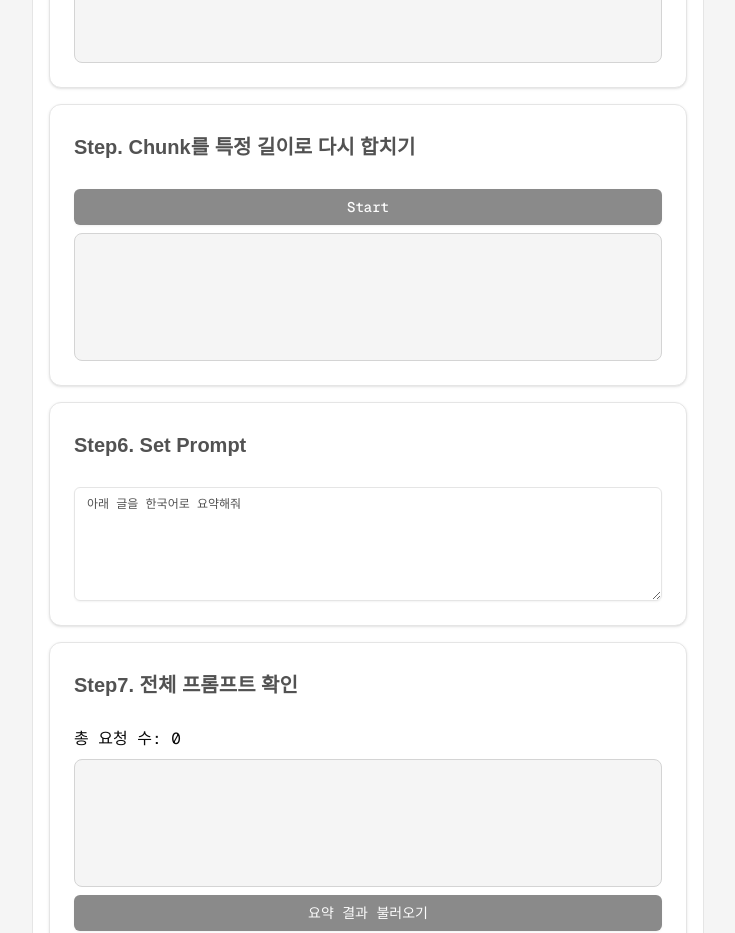
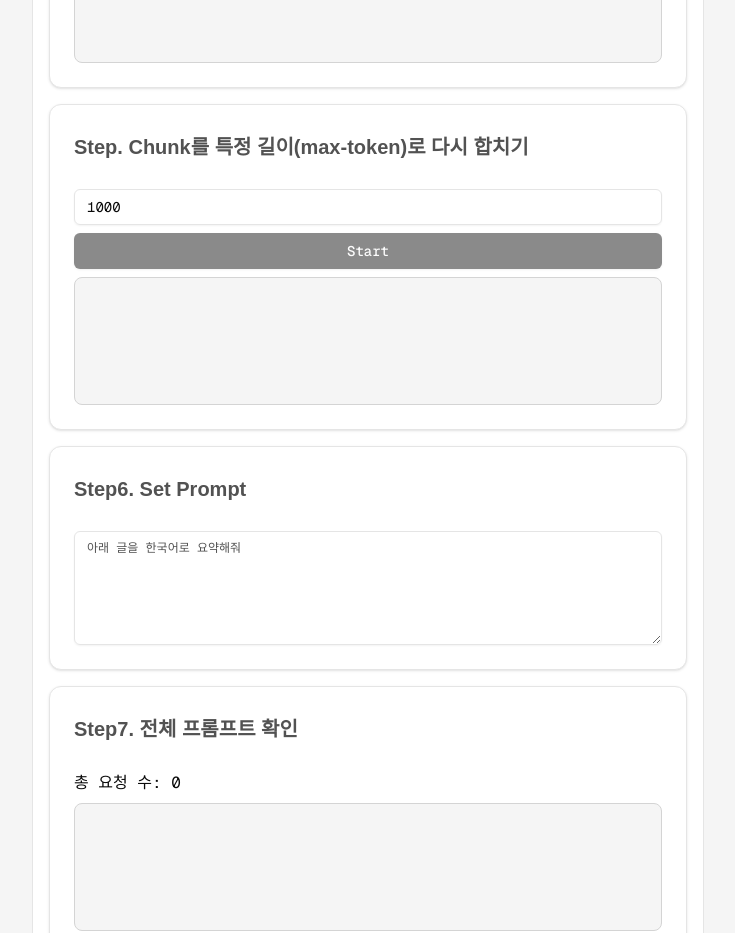
Before and after one commit to gitgitWi/llm-tutorials-step-by-step, a Next.js app: page /tutorials/summarizing-long-documents in a window 1280 px wide. Shown: the part 1340-2273 px from the top of the page, without its empty margins (272-1007 px from the left). Built offline with nearby package versions, Linux system fonts and the light colour scheme.

Commit message:
feat(summarizing) add input to change maxTokens

```diff
--- a/src/app/tutorials/summarizing-long-documents/page.tsx
+++ b/src/app/tutorials/summarizing-long-documents/page.tsx
@@ -95,8 +95,13 @@ export default function SummarizingLongDocumentsPage() {
   });
 
   const { setChunkedTexts, chunks } = useChunking();
-  const { combineChunks, combinedChunks, isPendingCombiningChunks } =
-    useCombiningChunks();
+  const {
+    maxTokens,
+    setMaxTokens,
+    combineChunks,
+    combinedChunks,
+    isPendingCombiningChunks,
+  } = useCombiningChunks();
 
   const onSubmit = (data: SummarizeLongDocForm) => {
     setApiKey(data.apiKey);
@@ -384,10 +389,17 @@ export default function SummarizingLongDocumentsPage() {
 
           <Card>
             <CardHeader>
-              <Heading3>Step. Chunk를 특정 길이로 다시 합치기</Heading3>
+              <Heading3>
+                Step. Chunk를 특정 길이(max-token)로 다시 합치기
+              </Heading3>
             </CardHeader>
 
             <CardContent className="flex flex-col gap-2">
+              <Input
+                type="number"
+                value={maxTokens}
+                onChange={(e) => setMaxTokens(Number(e.target.value))}
+              />
               <Button
                 type="button"
                 disabled={
@@ -397,7 +409,7 @@ export default function SummarizingLongDocumentsPage() {
                 }
                 onClick={() => {
                   combineChunks({
-                    chunks: chunks,
+                    chunks,
                     delimiter: form.watch('delimiter'),
                     modelName: form.watch('modelName'),
                   });
@@ -415,16 +427,16 @@ export default function SummarizingLongDocumentsPage() {
                     // biome-ignore lint/suspicious/noArrayIndexKey: <explanation>
                     key={`combined-chunk-${idx}`}
                     className={cn('flex flex-col gap-y-1', {
-                      'border-yellow-400': tokens >= 300,
-                      'border-red-400': tokens >= 500,
+                      'border-yellow-400': tokens >= maxTokens * 0.8,
+                      'border-red-400': tokens >= maxTokens * 0.9,
                     })}
                   >
                     <code
                       className={cn(
                         'bg-neutral-300 rounded-md w-max px-2 py-1 text-xs text-white',
                         {
-                          'text-yellow-400': tokens >= 300,
-                          'text-red-600 font-bold': tokens >= 500,
+                          'text-yellow-400': tokens >= maxTokens * 0.8,
+                          'text-red-600 font-bold': tokens >= maxTokens * 0.9,
                         }
                       )}
                     >
```
